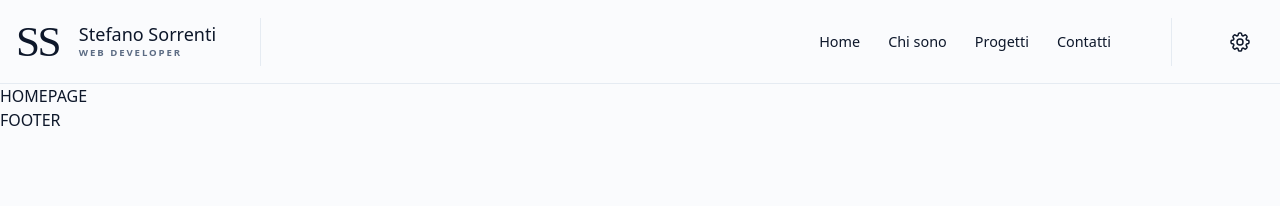
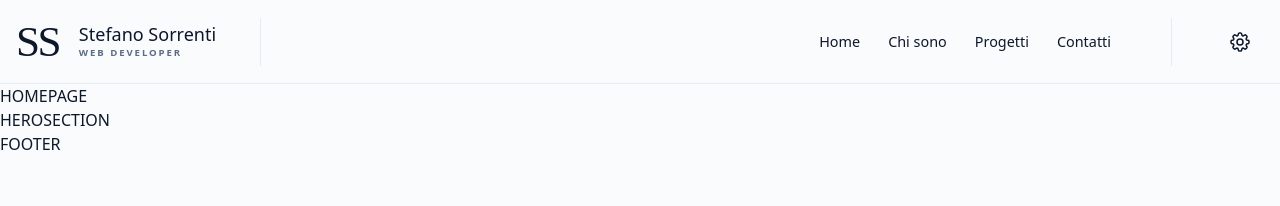
Before and after one commit to stefanosorrenti/portfolio, a React app: page / in a window 1280 px wide. Shown: the top 206 px of the page. Built offline with nearby package versions, Linux system fonts and the light colour scheme; the HTML template or start-up script is replaced by a standard one; a web font is replaced by a local one.

Commit message:
Add Hero section component

```diff
--- a/src/layouts/AppDefaultLayout.jsx
+++ b/src/layouts/AppDefaultLayout.jsx
@@ -8,9 +8,9 @@ export function AppDefaultLayout() {
 
     return (
         <>
-        <AppHeader />
-        <Outlet />
-        <AppFooter />
+            <AppHeader />
+            <Outlet />
+            <AppFooter />
 
         </>
 
--- a/src/pages/AppHomePage.jsx
+++ b/src/pages/AppHomePage.jsx
@@ -1,9 +1,14 @@
+import AppHeroSection from "../sections/AppHeroSection";
+
 export function AppHomePage() {
 
 
 
-    return(
+    return (
+        <>
+            <h1>HOMEPAGE</h1>
+            <AppHeroSection />
 
-        <h1>HOMEPAGE</h1>
+        </>
     )
 }
--- /dev/null
+++ b/src/sections/AppHeroSection.jsx
@@ -0,0 +1,10 @@
+export default function AppHeroSection() {
+
+
+
+    return (
+        <>
+            HEROSECTION
+        </>
+    )
+}
```
